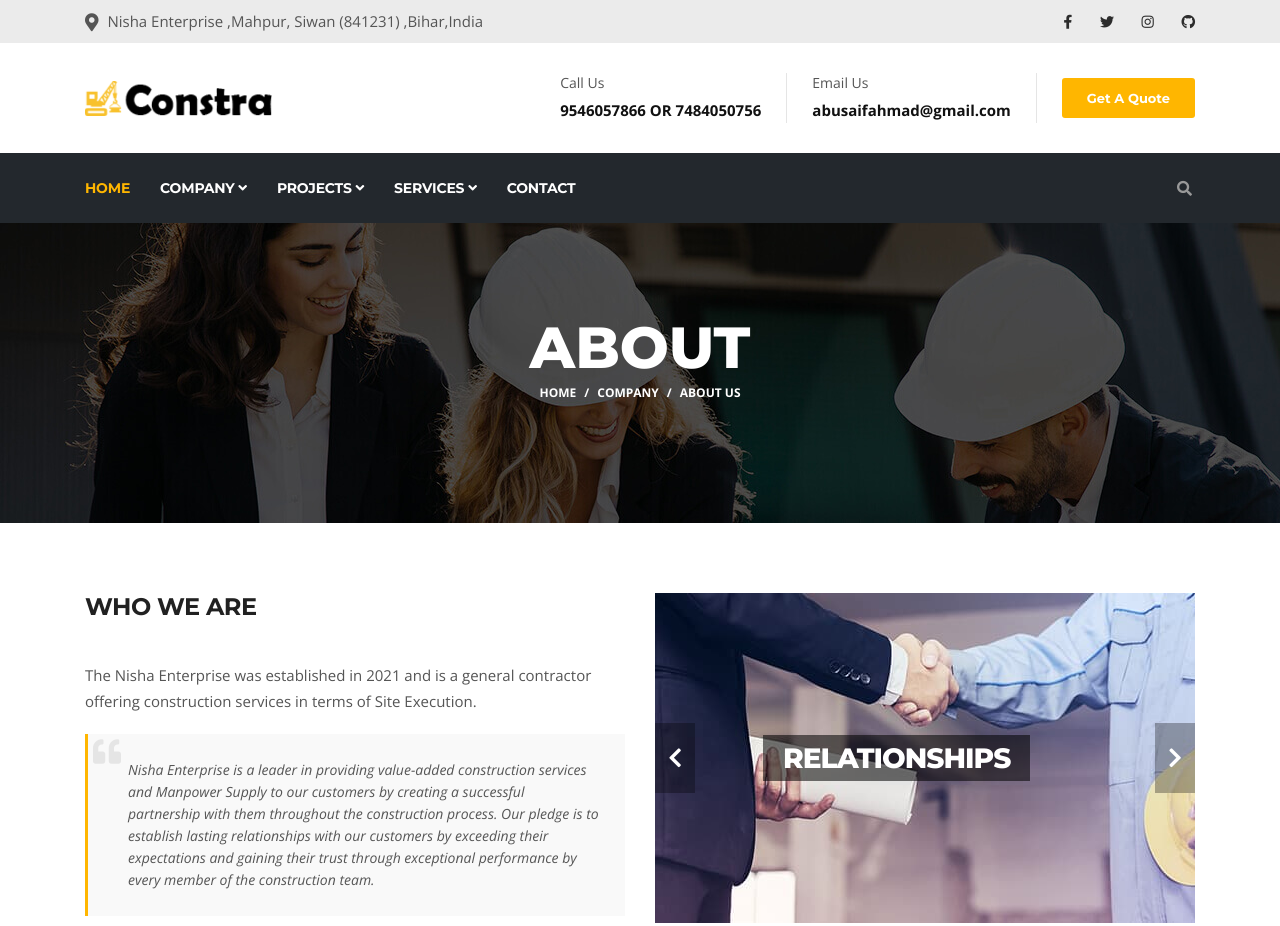
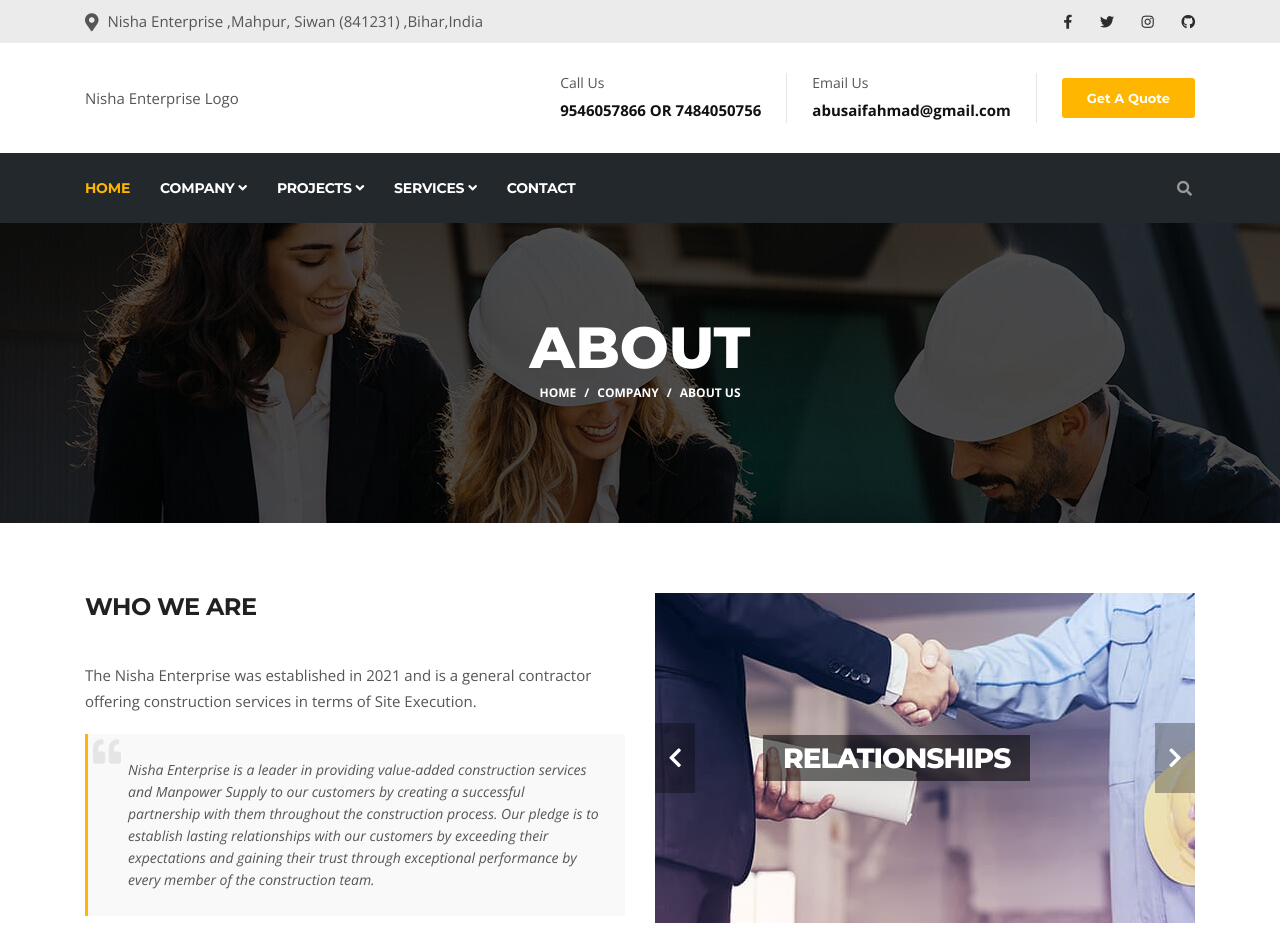
Before and after one commit to anshbadaya/nisha-enterprise, a website: page theme/about.html in a window 1280 px wide. Shown: the top 926 px of the page. Drawn offline with nearby package versions, Linux system fonts and the light colour scheme; some packages are replaced by stand-ins of ours.

Commit message:
Updated README

```diff
--- a/theme/about.html
+++ b/theme/about.html
@@ -126,13 +126,7 @@
                 <div
                   class="logo col-lg-3 text-center text-lg-left mb-3 mb-md-5 mb-lg-0"
                 >
-                  <a class="d-block" href="index.html">
-                    <img
-                      loading="lazy"
-                      src="images/logo.png"
-                      alt="Nisha Enterprise"
-                    />
-                  </a>
+                  Nisha Enterprise Logo
                 </div>
                 <!-- logo end -->
 
```
Also changed, not shown: theme/contact.html (+1 -7 lines), README.md, screenshots/about.png, screenshots/contact.png (added), screenshots/homepage-1.png (deleted), screenshots/homepage-2.png (deleted), screenshots/index.png (added), screenshots/news.png (deleted), screenshots/project.png (deleted), screenshots/service.png (deleted).
